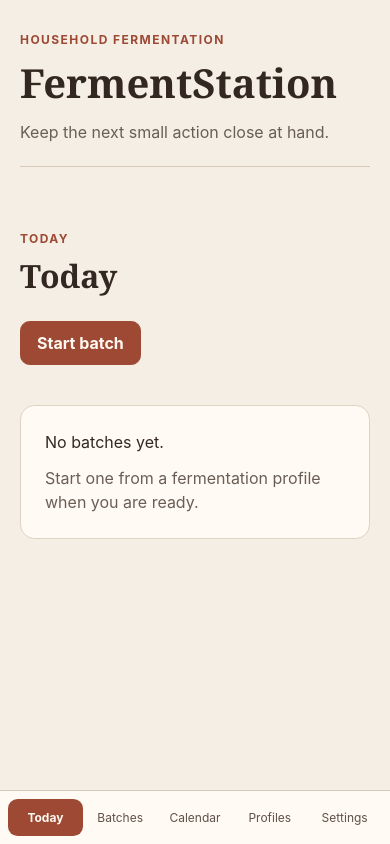
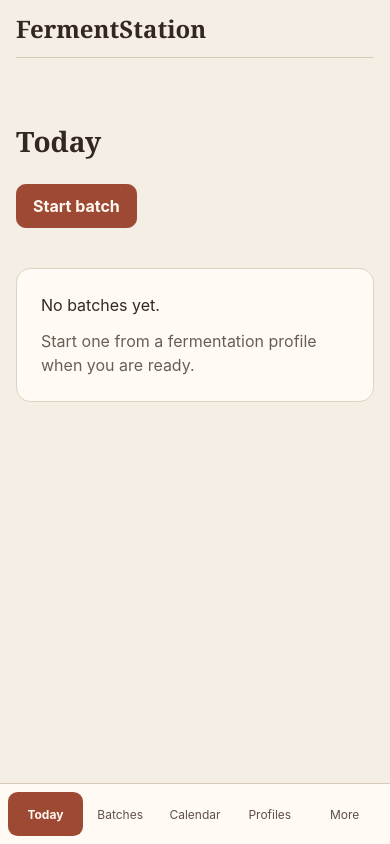
Before and after one commit to peterle95/fermentStation, a React (Vite) app: page / in a window 390 px wide. Built offline with nearby package versions, Linux system fonts and the light colour scheme.

Commit message:
Closes #21: adapt desktop and Fold6 layouts

```diff
--- a/src/App.tsx
+++ b/src/App.tsx
@@ -120,13 +120,16 @@ export function App() {
         <nav aria-label="Primary navigation" className="navigation">
           {destinations.map((destination) => (
             <button
+              aria-label={destination === "settings" ? "Settings" : undefined}
               aria-current={shell.destination === destination ? "page" : undefined}
               className={shell.destination === destination ? "selected" : undefined}
               key={destination}
               onClick={() => navigate(destination)}
               type="button"
             >
-              {labels[destination]}
+              {destination === "settings" ? (
+                <><span className="desktop-label">Settings</span><span className="mobile-label">More</span></>
+              ) : labels[destination]}
             </button>
           ))}
         </nav>
--- a/src/styles.css
+++ b/src/styles.css
@@ -16,6 +16,7 @@ body {
 
 button {
   font: inherit;
+  min-height: 2.75rem;
 }
 
 .app-shell {
@@ -69,6 +70,12 @@ h2 {
   align-content: start;
   display: grid;
   gap: 0.4rem;
+  position: sticky;
+  top: 2rem;
+}
+
+.mobile-label {
+  display: none;
 }
 
 .navigation button {
@@ -473,7 +480,27 @@ button:disabled {
 
 @media (max-width: 700px) {
   .app-shell {
+    padding-left: 1rem;
+    padding-right: 1rem;
+    padding-top: 0;
     padding-bottom: 6rem;
+  }
+
+  .masthead {
+    background: #f4eee4;
+    padding: 0.75rem 0;
+    position: sticky;
+    top: 0;
+    z-index: 10;
+  }
+
+  .masthead .eyebrow,
+  .masthead .intro {
+    display: none;
+  }
+
+  .masthead h1 {
+    font-size: 1.5rem;
   }
 
   .layout {
@@ -490,6 +517,8 @@ button:disabled {
     padding: 0.5rem;
     position: fixed;
     right: 0;
+    top: auto;
+    z-index: 20;
   }
 
   .navigation button {
@@ -497,6 +526,14 @@ button:disabled {
     font-size: 0.75rem;
     padding: 0.7rem 0.3rem;
     text-align: center;
+  }
+
+  .desktop-label {
+    display: none;
+  }
+
+  .mobile-label {
+    display: inline;
   }
 
   main {
@@ -517,3 +554,35 @@ button:disabled {
     grid-column: 1 / -1;
   }
 }
+
+@media (max-width: 400px) {
+  main > .eyebrow {
+    display: none;
+  }
+
+  main > h2 {
+    font-size: 1.75rem;
+  }
+
+  .batch-card {
+    padding: 1rem;
+  }
+
+  .batch-heading {
+    align-items: start;
+  }
+}
+
+@media (min-width: 701px) and (max-width: 1000px) {
+  .layout {
+    grid-template-columns: 9rem minmax(0, 1fr);
+  }
+
+  .navigation button {
+    padding-inline: 0.75rem;
+  }
+
+  .batch-list {
+    max-width: none;
+  }
+}
```
Also changed, not shown: 2 other files (tests, documents, lock files or other folders).
